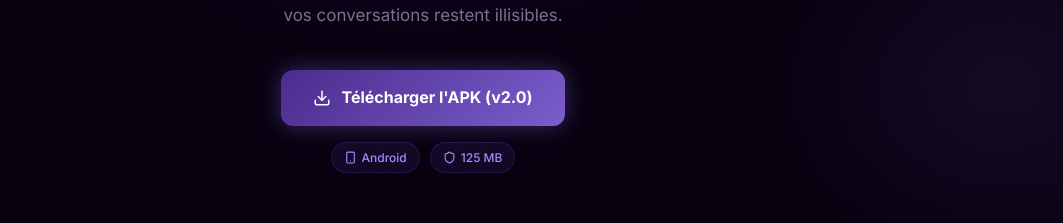
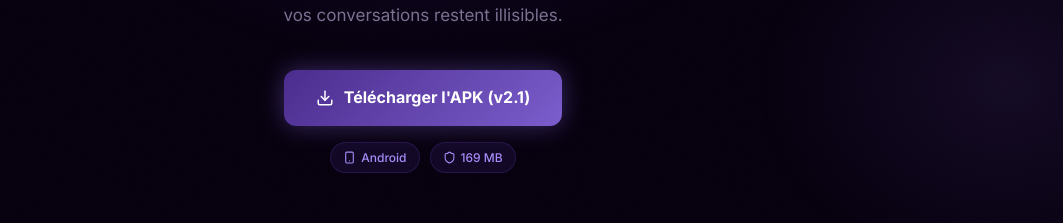
Before and after one commit to PinpinLaToupie/noctis, a React (Vite) app: page / in a window 1280 px wide. Shown: the part 547-770 px from the top of the page, without its empty margins (217-1280 px from the left). Built offline with nearby package versions, Linux system fonts and the light colour scheme.

Commit message:
Mise à jour vers la version 2.1

```diff
--- a/src/config.js
+++ b/src/config.js
@@ -1,5 +1,5 @@
 // Centralized config — change APK_URL here if you host the APK elsewhere
 // (e.g., GitHub Releases, Dropbox, Google Drive direct link)
-export const APK_URL = 'https://github.com/PinpinLaToupie/noctis/releases/download/v2.0/Noctis.v2.0.apk'
-export const APP_VERSION = '2.0'
-export const APK_SIZE = '125 MB'
+export const APK_URL = 'https://github.com/PinpinLaToupie/noctis/releases/download/v2.1/Noctis.v2.1.apk'
+export const APP_VERSION = '2.1'
+export const APK_SIZE = '169 MB'
```
